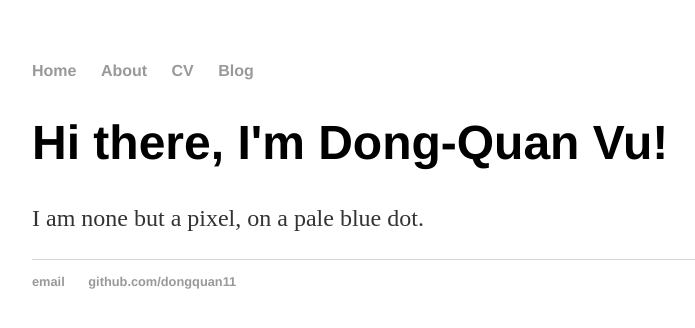
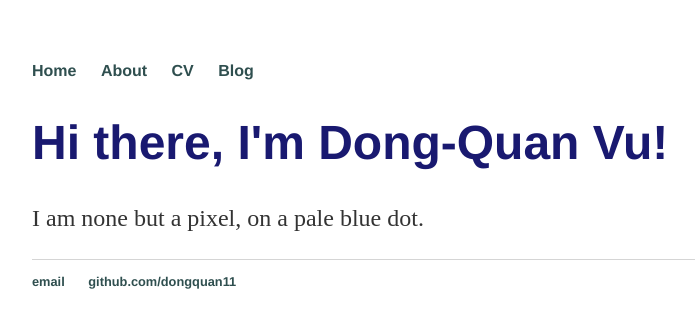
Before and after one commit to dongquan-vu/dongquan-vu.github.io, a Jekyll site: the page built from index.html, in a window 1280 px wide. Shown: the top 328 px of the page, without its empty margins (160-855 px from the left). Built offline with Jekyll 4.4.1, drawn with Linux system fonts in a browser that asks for light colours.

Commit message:
colorize css

```diff
--- a/css/main.css
+++ b/css/main.css
@@ -1,12 +1,12 @@
 body { margin: 60px auto; width: 70%; }
 
-a { text-decoration: none; color: #999; }
+a { text-decoration: none; color: #2F4F4F; }
 a:hover { text-decoration: underline; }
 
 p, ul { font-size: 1.5em; line-height: 1.4em; color: #333; }
 
 h1, h2, h3, h4 { font-family: 'Helvetica', 'Arial', 'Sans-Serif'; }
-h1 { font-size: 3em;  }
+h1 { font-size: 3em; color: #191970; }
 h2 { font-size: 2.7em; }
 h3 { font-size: 2.3em; }
 h4 { font-size: 1.9em; }
```
